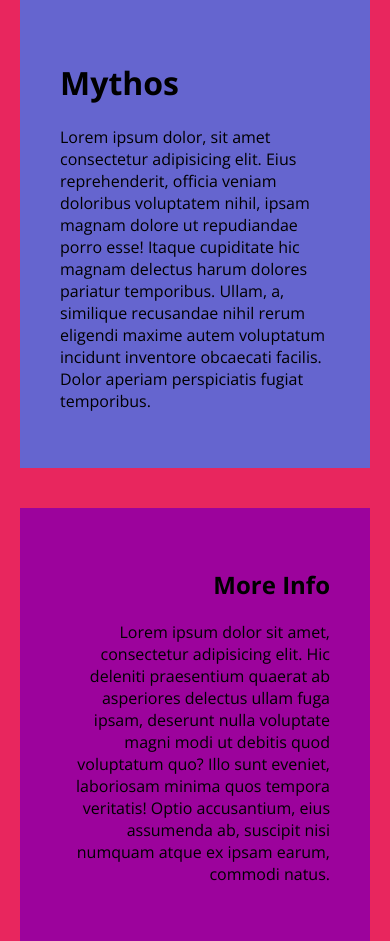
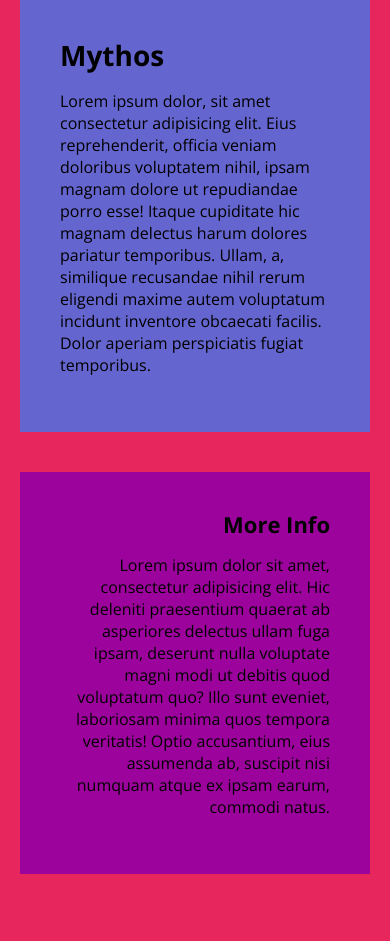
Before and after one commit to jaehafe/CSS-Practice, a website built with Vite: page scss-practice/index.html in a window 390 px wide. After the commit the page ends 874 px from the top, so only its background shows below. Built offline with nearby package versions, Linux system fonts and the light colour scheme.

Commit message:
feat: Add typography
Apply responsive typography each breakpoints

```diff
--- a/scss-practice/scss/globals/_typography.scss
+++ b/scss-practice/scss/globals/_typography.scss
@@ -0,0 +1,36 @@
+@use '../util' as u;
+
+h1,
+h2,
+h3 {
+  font-weight: 700;
+  line-height: 1.1;
+  margin-top: 0;
+}
+
+h1 {
+  font-size: clamp(28px, 1rem + 2vw, 40px);
+
+  @include u.breakpoint(medium) {
+    font-size: 36px;
+  }
+
+  @include u.breakpoint(large) {
+    font-size: 42px;
+  }
+}
+
+h2 {
+  font-size: clamp(22px, 14px + 1.5vw, 36px);
+  font-size: clamp(1.375rem, 0.875rem + 1.5vw, 36px);
+}
+
+p {
+  margin-top: 0;
+  font-size: 1rem;
+}
+
+a,
+a:visited {
+  text-decoration: none;
+}
--- a/scss-practice/scss/layout/_grid.scss
+++ b/scss-practice/scss/layout/_grid.scss
@@ -11,6 +11,7 @@
   width: min(100% - 40px, 1000px);
   margin: 0 auto;
   // margin-inline: auto;
+  font-size: 2rem;
 
   @include u.breakpoint(large) {
     grid-template-columns: 2fr 1fr;
```
